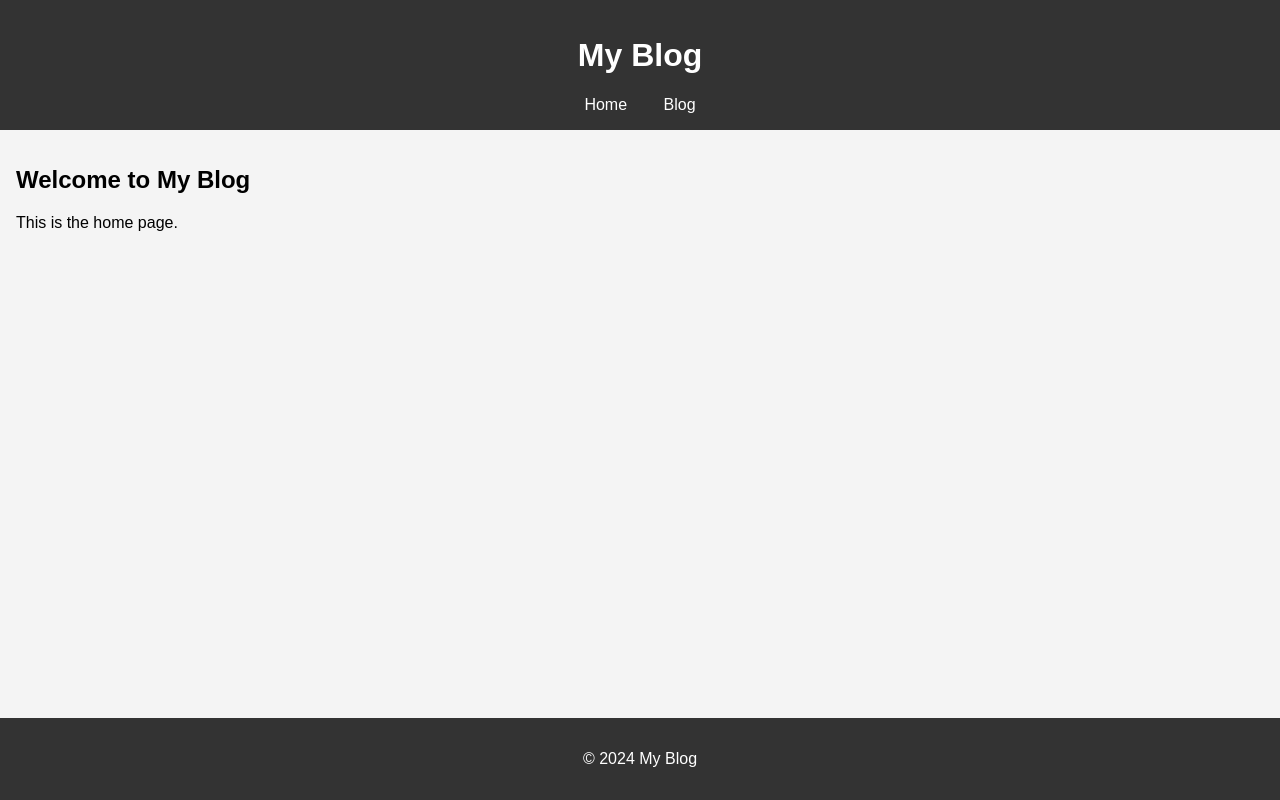
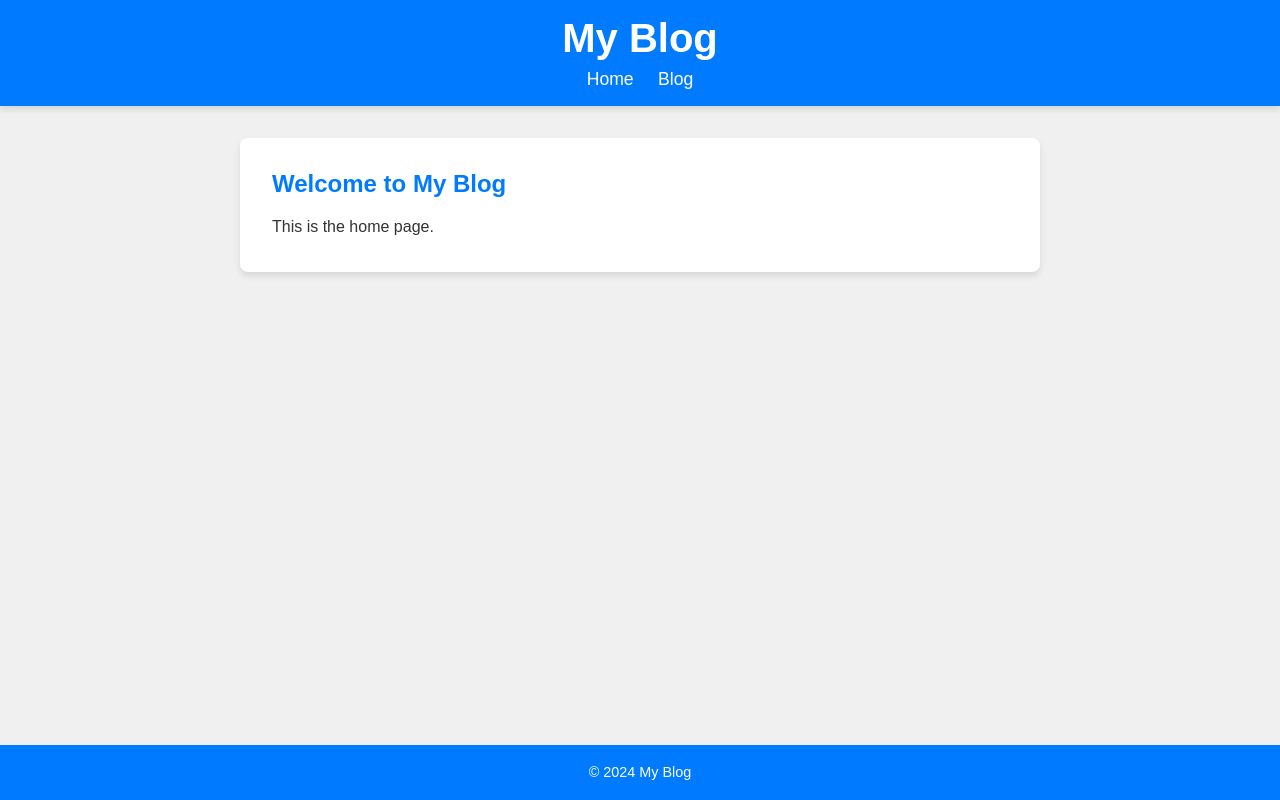
Before and after one commit to brob92631/Websites, a Flask app: page / in a window 1280 px wide. Run offline with Flask 3, Linux system fonts and the light colour scheme.

Commit message:
Update style.css

```diff
--- a/static/style.css
+++ b/static/style.css
@@ -1,29 +1,64 @@
-body {
-    font-family: Arial, sans-serif;
+/* Reset default styles */
+* {
     margin: 0;
     padding: 0;
-    background: #f4f4f4;
+    box-sizing: border-box;
+}
+
+body {
+    font-family: 'Arial', sans-serif;
+    background-color: #f0f0f0;
+    color: #333;
 }
 
 header {
-    background: #333;
+    background-color: #007BFF;
     color: #fff;
     padding: 1rem 0;
     text-align: center;
+    box-shadow: 0 4px 6px rgba(0, 0, 0, 0.1);
+}
+
+header h1 {
+    margin: 0;
+    font-size: 2.5rem;
+}
+
+nav {
+    margin-top: 0.5rem;
 }
 
 nav a {
     color: #fff;
-    margin: 0 1rem;
+    margin: 0 10px;
     text-decoration: none;
+    font-size: 1.1rem;
+}
+
+nav a:hover {
+    text-decoration: underline;
 }
 
 main {
-    padding: 1rem;
+    padding: 2rem;
+    max-width: 800px;
+    margin: 2rem auto;
+    background: #fff;
+    box-shadow: 0 4px 6px rgba(0, 0, 0, 0.1);
+    border-radius: 8px;
+}
+
+h2 {
+    color: #007BFF;
+    margin-bottom: 1rem;
+}
+
+p {
+    line-height: 1.6;
 }
 
 footer {
-    background: #333;
+    background-color: #007BFF;
     color: #fff;
     text-align: center;
     padding: 1rem 0;
@@ -31,3 +66,8 @@ footer {
     width: 100%;
     bottom: 0;
 }
+
+footer p {
+    margin: 0;
+    font-size: 0.9rem;
+}
```
